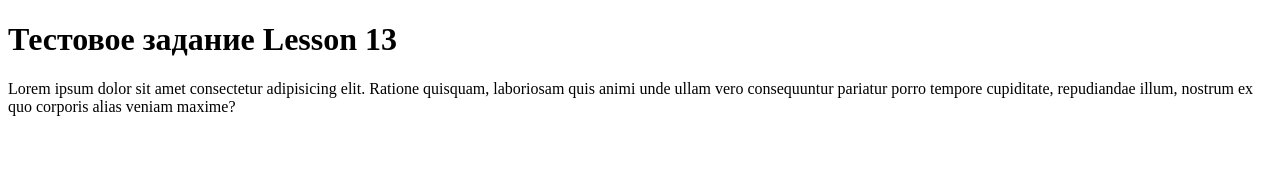
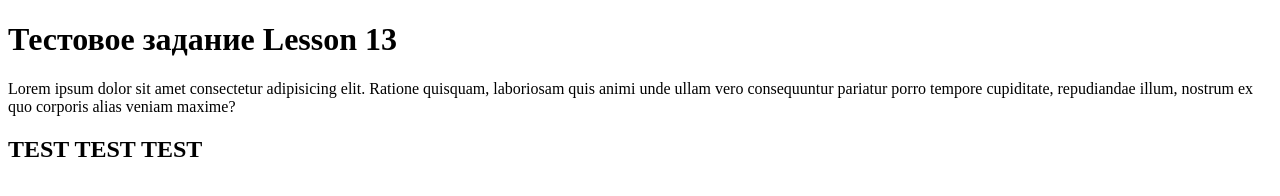
Before and after one commit to Roman727/test, a website: page index.html in a window 1280 px wide. Drawn offline with Linux system fonts and the light colour scheme.

Commit message:
add second heading

```diff
--- a/index.html
+++ b/index.html
@@ -9,5 +9,7 @@
 <body>
     <h1>Тестовое задание Lesson 13</h1>
     <p>Lorem ipsum dolor sit amet consectetur adipisicing elit. Ratione quisquam, laboriosam quis animi unde ullam vero consequuntur pariatur porro tempore cupiditate, repudiandae illum, nostrum ex quo corporis alias veniam maxime?</p>
+
+    <h2>TEST TEST TEST</h2>
 </body>
 </html>
```
